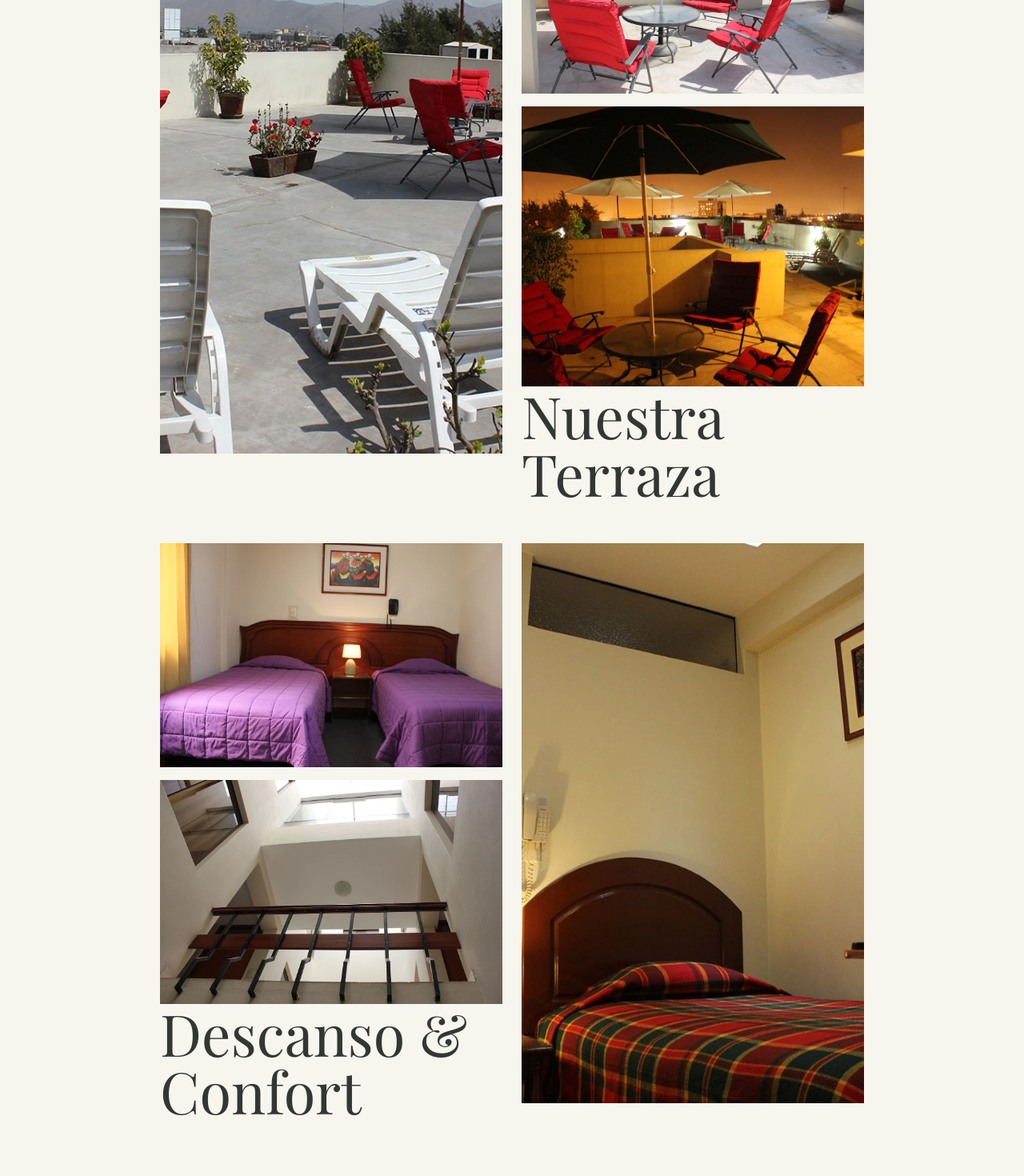
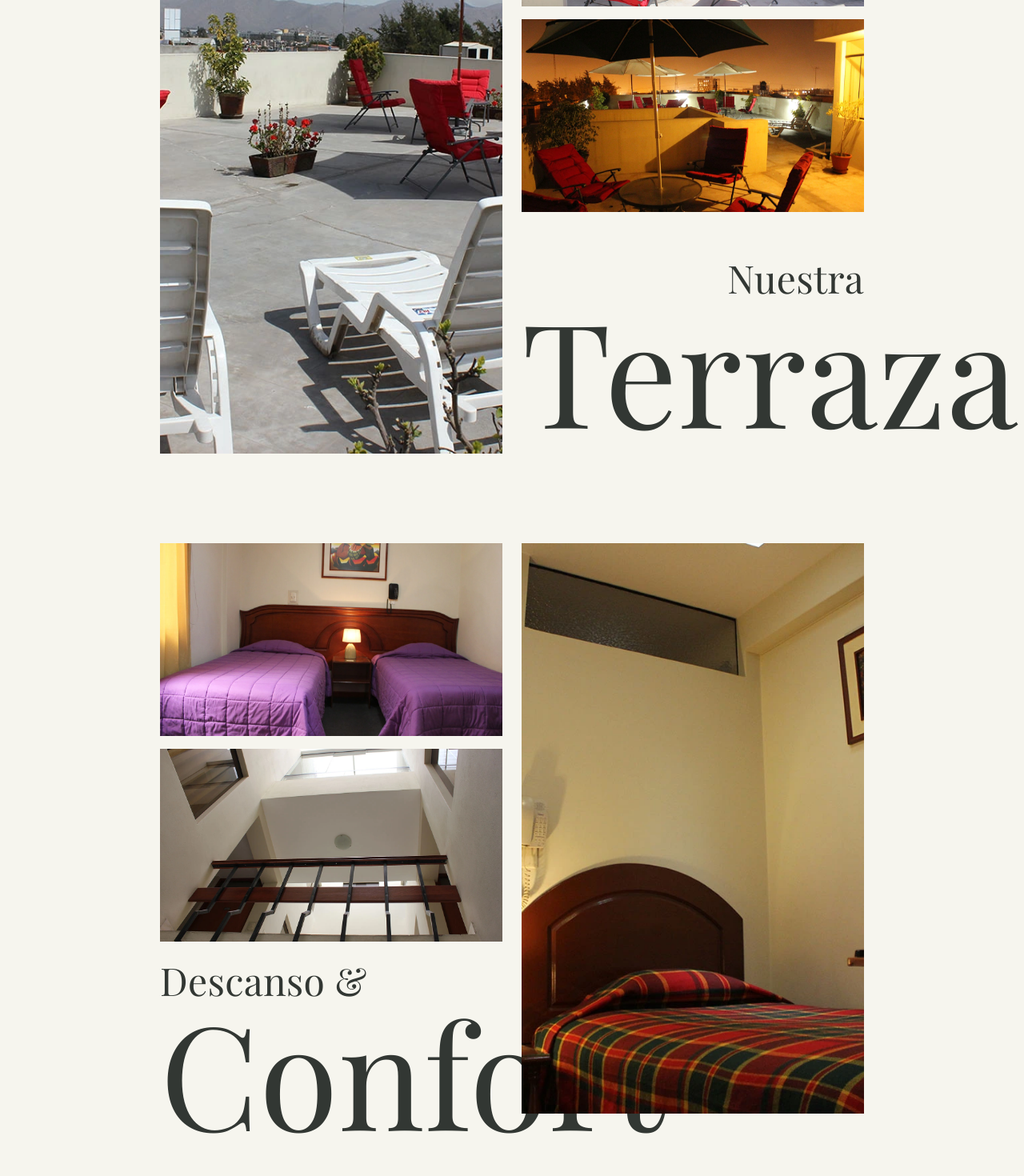
Before and after one commit to digitales-2025/landing-almohada-rey, a Next.js app: page /es/galeria in a window 1280 px wide. Shown: the part 1960-3430 px from the top of the page at 80% size. Built offline with nearby package versions, Linux system fonts and the light colour scheme; no server answers; a web font is replaced by a local one; what tailwindcss-animated would draw is missing.

Commit message:
feat: eliminar 'use client' de componentes de galería y actualizar atributos alt de imágenes

```diff
--- a/messages/en.d.json.ts
+++ b/messages/en.d.json.ts
@@ -206,15 +206,15 @@ declare const messages: {
                 imageAlt: 'Hotel reception';
             };
             section3: {
-                title: 'Our Terrace';
-                description: 'Enjoy breathtaking views from our spacious terrace.';
+                title: 'Our ';
+                description: 'Terrace';
                 imageAlt1: 'Terrace with white loungers and red chairs with umbrellas';
                 imageAlt2: 'Terrace with red chairs and table';
                 imageAlt3: 'Terrace at sunset with lighting';
             };
             section4: {
-                title: 'Rest & Comfort';
-                description: 'Experience the ultimate comfort in our carefully designed rooms.';
+                title: 'Rest &';
+                description: 'Comfort';
                 imageAlt1: 'Room with two single beds with purple bedspreads';
                 imageAlt2: 'Interior architectural detail with wooden railing';
                 imageAlt3: 'Single room with checkered bedspread and night lamp';
--- a/messages/es.json
+++ b/messages/es.json
@@ -203,15 +203,15 @@
             "imageAlt": "Recepción del hotel"
           },
           "section3": {
-            "title": "Nuestra Terraza",
-            "description": "Disfrute de vistas impresionantes desde nuestra espaciosa terraza.",
+            "title": "Nuestra",
+            "description": "Terraza",
             "imageAlt1": "Terraza con tumbonas blancas y sillas rojas con sombrillas",
             "imageAlt2": "Terraza con sillas rojas y mesa",
             "imageAlt3": "Terraza al atardecer con iluminación"
           },
           "section4": {
-            "title": "Descanso & Confort",
-            "description": "Experimente el máximo confort en nuestras habitaciones cuidadosamente diseñadas.",
+            "title": "Descanso &",
+            "description": "Confort",
             "imageAlt1": "Habitación con dos camas individuales con colchas moradas",
             "imageAlt2": "Detalle arquitectónico interior con barandilla de madera",
             "imageAlt3": "Habitación individual con colcha a cuadros y lámpara de noche"
--- a/src/app/[locale]/galeria/components/GalleryHero.tsx
+++ b/src/app/[locale]/galeria/components/GalleryHero.tsx
@@ -1,5 +1,3 @@
-'use client';
-
 import { useTranslations } from 'next-intl';
 
 import { BreadcrumbNav } from '@/components/layout/breadcrumb/BreadcrumbNav';
@@ -16,7 +14,7 @@ export const GalleryHero = () => {
                     alt: 'Gallery Hero Image',
                     quality: 100,
                     placeholder: 'blur',
-                    blurDataURL: '/gallery/header/imgHead.jpg',
+                    blurDataURL: '/gallery/header/imgHeader.webp',
                     unoptimized: true,
                 }}
             >
--- a/src/app/[locale]/galeria/components/GallerySection2.tsx
+++ b/src/app/[locale]/galeria/components/GallerySection2.tsx
@@ -1,5 +1,4 @@
 /* eslint-disable @next/next/no-img-element */
-'use client';
 
 import { useTranslations } from 'next-intl';
 
--- a/src/app/[locale]/galeria/components/GallerySection3.tsx
+++ b/src/app/[locale]/galeria/components/GallerySection3.tsx
@@ -13,41 +13,51 @@ export const GallerySection3 = () => {
             <div className="container mx-auto">
                 <div className="grid grid-cols-1 md:grid-cols-2 gap-4 md:gap-6">
                     {/* Imagen grande a la izquierda que ocupa toda la altura */}
-                    <div className="relative h-[400px] md:h-[800px] w-full">
+                    <div className="relative min-h-[400px] md:min-h-[800px] w-full">
                         <img
                             src="/gallery/seccion3/ImgLateralIzquierda.webp"
-                            alt="terraza sillas y mesa"
+                            alt={t('imageAlt1')}
                             className="object-cover w-full h-full"
                         />
                     </div>
 
                     {/* Columna derecha con distribución vertical */}
-                    <div className="flex flex-col h-[400px] md:h-[800px]">
-                        {/* Contenedor de imágenes */}
-                        <div className="space-y-4 flex-grow">
-                            {/* Imagen superior derecha */}
-                            <div className="relative h-[300px] md:h-[350px] w-full">
+                    <div className="flex flex-col min-h-[400px] md:min-h-[800px] justify-between">
+                        {/* Contenedor de imágenes con altura máxima definida */}
+                        <div className="space-y-4 flex-shrink-0">
+                            {/* Imagen superior derecha - altura reducida en móvil */}
+                            <div className="relative aspect-[16/10] md:aspect-[16/9] w-full">
                                 <img
                                     src="/gallery/seccion3/ImgLateralDerechoSuperior.webp"
-                                    alt="terraza sillas y mesa"
+                                    alt={t('imageAlt2')}
                                     className="object-cover w-full h-full"
                                 />
                             </div>
 
-                            {/* Imagen inferior derecha */}
-                            <div className="relative h-[300px] md:h-[350px] w-full">
+                            {/* Imagen inferior derecha - altura reducida en móvil */}
+                            <div className="relative aspect-[16/10] md:aspect-[16/9] w-full">
                                 <img
                                     src="/gallery/seccion3/ImgLateralDerechoInferior.webp"
-                                    alt="terraza sillas y mesa noche"
+                                    alt={t('imageAlt3')}
                                     className="object-cover w-full h-full"
                                 />
                             </div>
                         </div>
 
-                        {/* Título grande alineado con el resto del contenido */}
-                        <div className="mt-auto pb-0">
-                            <h2 className="text-4xl md:text-5xl lg:text-7xl font-serif text-secondary dark:text-secondary-foreground">
+                        {/* Versión móvil: título y descripción en línea única */}
+                        <div className="mt-6 block md:hidden text-right pb-4">
+                            <h2 className="text-h5 font-serif text-secondary dark:text-secondary-foreground">
+                                {t('title')} {t('description')}
+                            </h2>
+                        </div>
+
+                        {/* Versión desktop: título y descripción separados */}
+                        <div className="mt-6 hidden md:block text-right pb-4">
+                            <h3 className="text-h5 md:text-h4 lg:text-h4 font-serif text-secondary dark:text-secondary-foreground">
                                 {t('title')}
+                            </h3>
+                            <h2 className="text-h3 lg:text-h2 xl:text-h1 font-serif text-secondary dark:text-secondary-foreground">
+                                {t('description')}
                             </h2>
                         </div>
                     </div>
--- a/src/app/[locale]/galeria/components/GallerySection4.tsx
+++ b/src/app/[locale]/galeria/components/GallerySection4.tsx
@@ -13,41 +13,51 @@ export const GallerySection4 = () => {
             <div className="container mx-auto">
                 <div className="grid grid-cols-1 md:grid-cols-2 gap-4 md:gap-6">
                     {/* Columna izquierda con dos imágenes y título */}
-                    <div className="flex flex-col h-[400px] md:h-[700px] justify-between">
+                    <div className="flex flex-col min-h-[400px] md:min-h-[700px] justify-between">
                         {/* Contenedor de imágenes */}
-                        <div className="space-y-4 flex-grow">
+                        <div className="space-y-4 flex-shrink-0">
                             {/* Imagen superior izquierda */}
-                            <div className="relative h-[160px] md:h-[280px] w-full">
+                            <div className="relative aspect-[16/9] md:aspect-[16/9] w-full">
                                 <img
                                     src="/gallery/seccion4/ImgLateralIzquierdoSuperior.webp"
-                                    alt="camas lamparas y cabezera"
+                                    alt={t('imageAlt1')}
                                     className="object-cover w-full h-full"
                                 />
                             </div>
 
                             {/* Imagen inferior izquierda */}
-                            <div className="relative h-[160px] md:h-[280px] w-full">
+                            <div className="relative aspect-[16/9] md:aspect-[16/9] w-full">
                                 <img
                                     src="/gallery/seccion4/ImgLateralIzquierdoInferior.webp"
-                                    alt="baranda interior"
+                                    alt={t('imageAlt2')}
                                     className="object-cover w-full h-full"
                                 />
                             </div>
                         </div>
 
-                        {/* Título grande alineado con la parte inferior */}
-                        <div className="mt-auto">
-                            <h2 className="text-4xl md:text-5xl lg:text-7xl font-serif text-secondary dark:text-secondary-foreground">
+                        {/* Versión móvil: título y descripción en línea única */}
+                        <div className="mt-6 block md:hidden pb-4">
+                            <h2 className="text-h5 font-serif text-secondary dark:text-secondary-foreground">
+                                {t('title')} {t('description')}
+                            </h2>
+                        </div>
+
+                        {/* Versión desktop: título y descripción separados */}
+                        <div className="mt-6 hidden md:block pb-4">
+                            <h3 className="text-h5 md:text-h4 lg:text-h4 font-serif text-secondary dark:text-secondary-foreground">
                                 {t('title')}
+                            </h3>
+                            <h2 className="text-h3 lg:text-h2 xl:text-h1 font-serif text-secondary dark:text-secondary-foreground">
+                                {t('description')}
                             </h2>
                         </div>
                     </div>
 
-                    {/* Imagen grande a la derecha */}
-                    <div className="relative h-[400px] md:h-[700px] w-full">
+                    {/* Imagen grande a la derecha con altura adaptable */}
+                    <div className="relative aspect-[3/4] md:aspect-[3/5] w-full">
                         <img
                             src="/gallery/seccion4/ImgLateralDerecho.webp"
-                            alt="habitacion cama y lampara"
+                            alt={t('imageAlt3')}
                             className="object-cover w-full h-full"
                         />
                     </div>
--- a/src/app/[locale]/galeria/components/GallerySection5.tsx
+++ b/src/app/[locale]/galeria/components/GallerySection5.tsx
@@ -1,5 +1,4 @@
 /* eslint-disable @next/next/no-img-element */
-'use client';
 
 import { SectionWrapper } from '@/components/layout/section/base-section';
 
```
Also changed, not shown: messages/en.json (+4 -4 lines), src/app/[locale]/galeria/components/GallerySection6.tsx (+14 -7 lines), src/app/[locale]/galeria/components/GallerySection7.tsx (+17 -10 lines).
